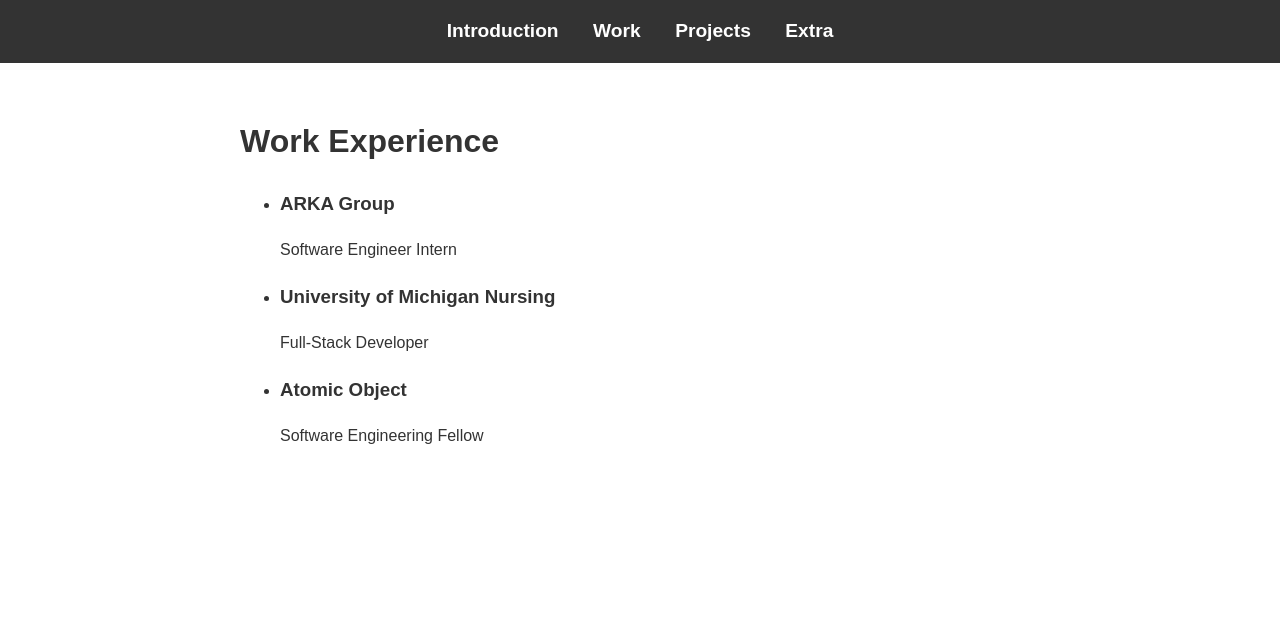
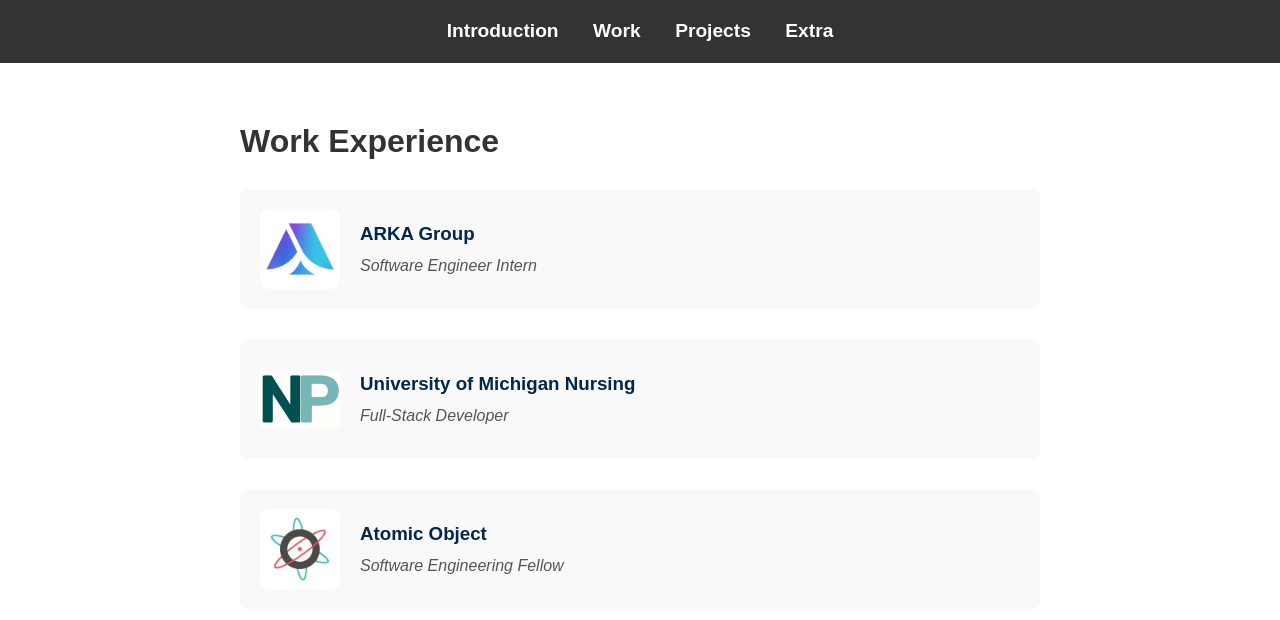
Before and after one commit to graciehou9/graciehou9.github.io, a plain HTML site: page work.html in a window 1280 px wide. Drawn offline with Linux system fonts and the light colour scheme.

Commit message:
new photos and new styling

```diff
--- a/style.css
+++ b/style.css
@@ -6,6 +6,7 @@
     color: #333;
 }
 
+/* main page */
 .profile-photo {
     width: 200px;
     height: 200px;
@@ -29,6 +30,41 @@
     .row {
         flex-direction: column;
     }
+}
+
+/* work page */
+.job-list {
+    list-style: none;
+    padding: 0;
+}
+
+.job-item {
+    display: flex;
+    align-items: center;
+    margin-bottom: 30px;
+    background-color: #f9f9f9;
+    padding: 20px;
+    border-radius: 8px;
+}
+
+
+.job-logo {
+    width: 80px;
+    height: 80px;
+    object-fit: contain;
+    margin-right: 20px;
+    border-radius: 8px;
+}
+
+.job-text h3 {
+    margin: 0 0 5px 0;
+    color: #00274C;
+}
+
+.role {
+    margin: 0;
+    font-style: italic;
+    color: #555;
 }
 
 /* Navigation Bar Styles */
--- a/work.html
+++ b/work.html
@@ -19,19 +19,32 @@
 
     <main>
         <h1>Work Experience</h1>
-        <ul>
-            <li>
-                <h3>ARKA Group</h3>
-                <p>Software Engineer Intern</p>
+        <ul class="job-list">
+
+            <li class="job-item">
+                <img src="arka.jpeg" alt="ARKA Group Logo" class="job-logo">
+                <div class="job-text">
+                    <h3>ARKA Group</h3>
+                    <p class="role">Software Engineer Intern</p>
+                </div>
             </li>
-            <li>
-                <h3>University of Michigan Nursing</h3>
-                <p>Full-Stack Developer</p>
+
+            <li class="job-item">
+                <img src="umich.png" alt="UMich Nursing Logo" class="job-logo">
+                <div class="job-text">
+                    <h3>University of Michigan Nursing</h3>
+                    <p class="role">Full-Stack Developer</p>
+                </div>
             </li>
-            <li>
-                <h3>Atomic Object</h3>
-                <p>Software Engineering Fellow</p>
+
+            <li class="job-item">
+                <img src="atomic.jpeg" alt="Atomic Object Logo" class="job-logo">
+                <div class="job-text">
+                    <h3>Atomic Object</h3>
+                    <p class="role">Software Engineering Fellow</p>
+                </div>
             </li>
+
         </ul>
     </main>
 
```
Also changed, not shown: projects.html (+12 -4 lines), arka.jpeg (added), atomic.jpeg (added), umich.png (added).
